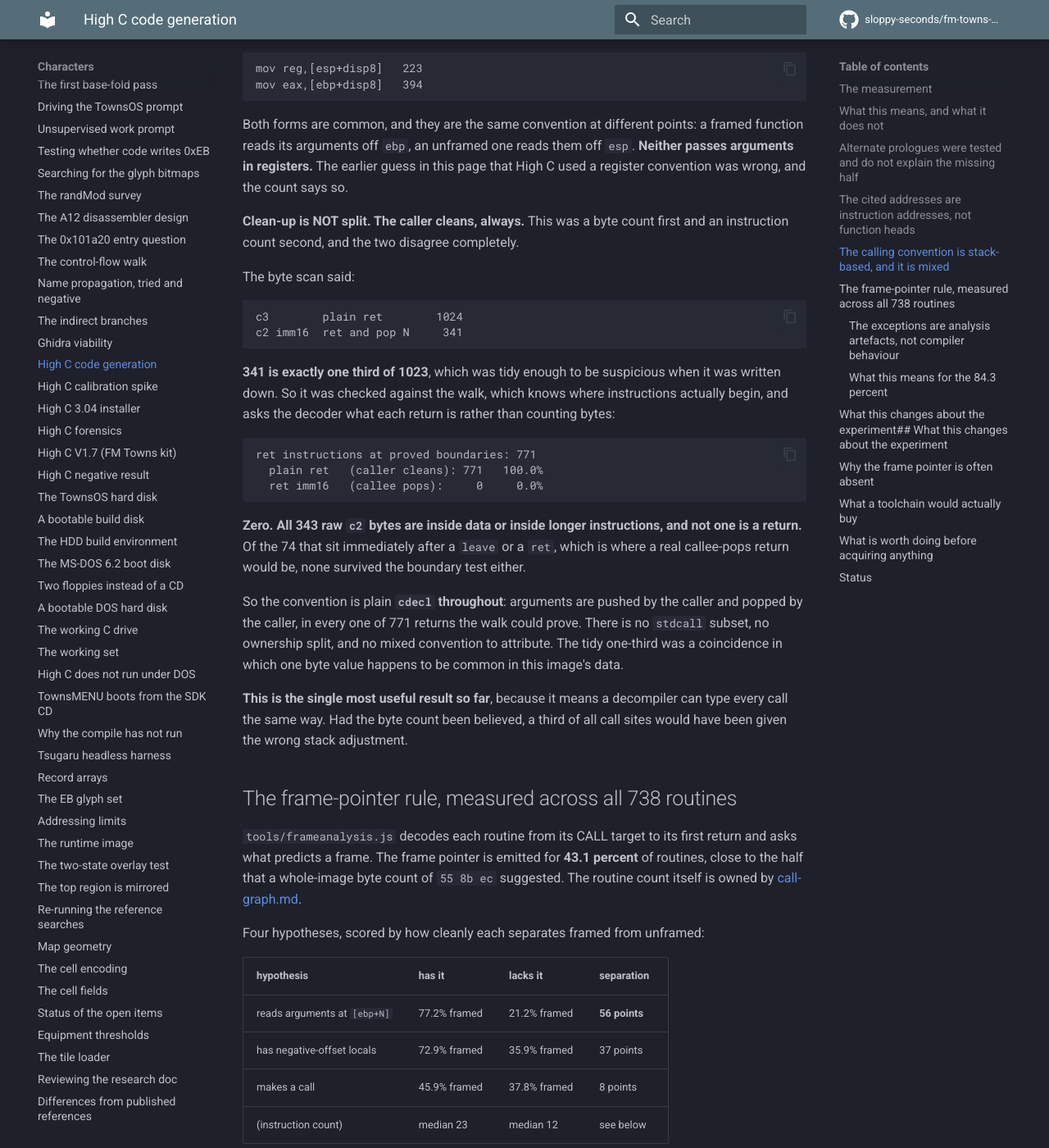
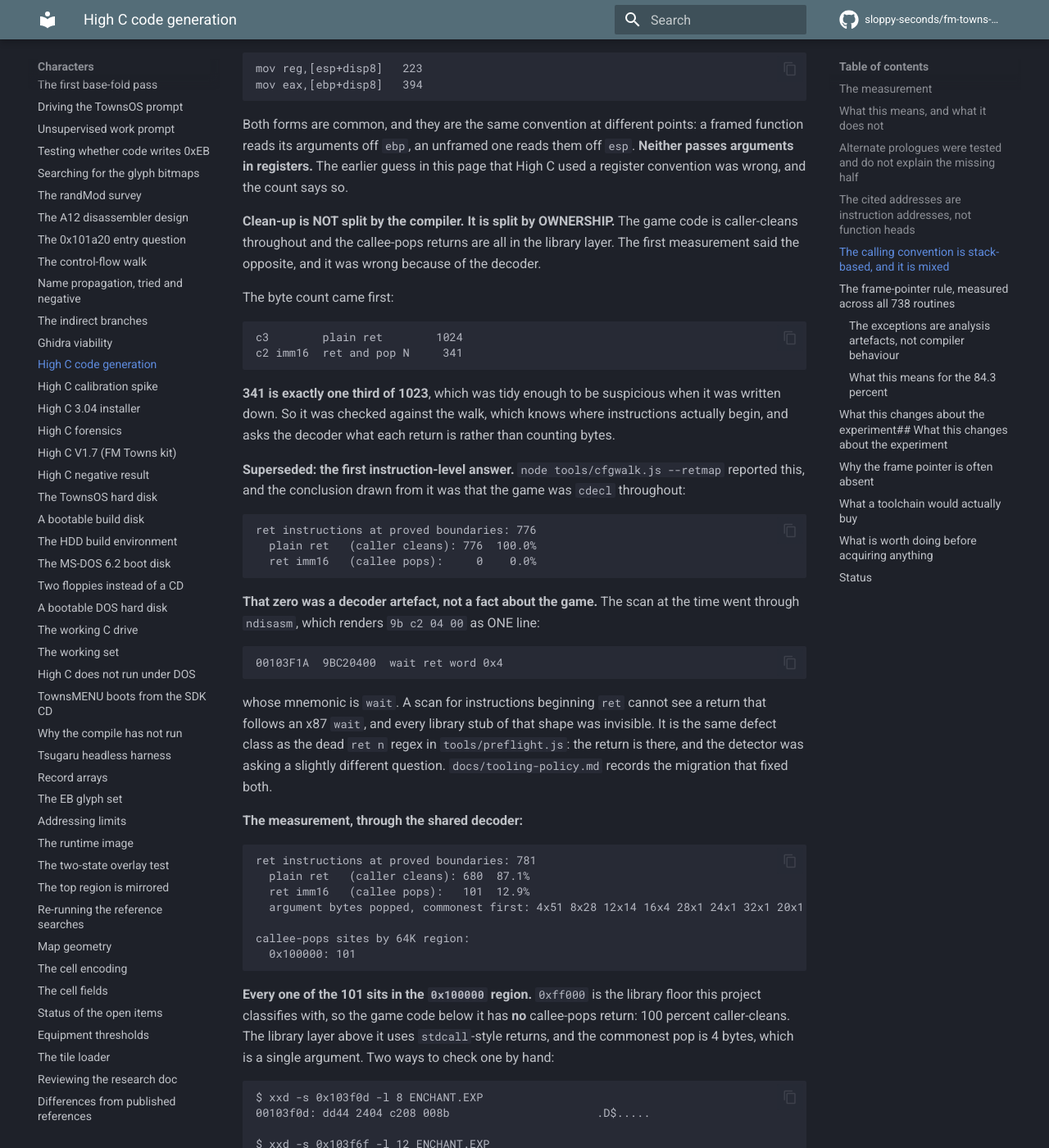
Before and after one commit to sloppy-seconds/fm-towns-ultima, an MkDocs documentation site: the page built from docs/highc-codegen.md, in a window 1280 px wide and 1400 px high, scrolled down 3901 px. Shown: the whole window at 82% size. Built offline with MkDocs 1.6.1 and Material for MkDocs 9.7.7, drawn with Linux system fonts in a browser that asks for light colours; comment, search, counter and statistics services are not loaded; some of the changed text lies outside the part shown.

Commit message:
The game is caller-cleans and the library is not, which is the reverse of the published claim
`docs/highc-codegen.md` said the game was `cdecl` throughout, "ret imm16 (callee
pops): 0, 0.0%" over 771 returns, and called that the most useful result in the
page. The zero was a decoder artefact. ndisasm renders `9b c2 04 00` as ONE line,

    00103F1A  9BC20400  wait ret word 0x4

whose mnemonic is `wait`, so a scan for instructions beginning `ret` could not see
a return that follows an x87 `wait`. Same defect class as the dead `ret n` regex in
`preflight.js`, one level up.

Measured now, `node tools/cfgwalk.js --retmap` through the shared decoder:

    ret instructions at proved boundaries: 781
      plain ret   (caller cleans): 680  87.1%
      ret imm16   (callee pops):   101  12.9%
    callee-pops sites by 64K region:
      0x100000: 101

Every one of the 101 is above the `0xff000` library floor, so the game code below
it is 100 percent caller-cleans. The split follows ownership rather than being a
compiler choice, which is a better answer than the old one: inside the game every
call is typed the same way, and the callee pops only at the boundary to the
library layer, where the graphics, sound and text primitives live.

Verified by hand at two sites. `dd44 2404 c208 00` is `fld qword [esp+4]` then
`ret 8`. `8b44 2404 df30 9bc2 0400` is `mov eax,[esp+4]`, `fbstp [eax]`, `wait`,
`ret 4`.

`cfgwalk.js --retmap --json` so a gate can read it, and `checkall.js` asserts the
PROPERTY rather than the counts: at least one callee-pops return must exist, so the
zero cannot return silently, and every one must sit at or above the library floor.
The check was seen to fail by making retmap blind to `ret imm16`, and passes when
restored.

````diff
--- a/docs/highc-codegen.md
+++ b/docs/highc-codegen.md
@@ -144,10 +144,11 @@ Both forms are common, and they are the same convention at different points: a f
 arguments off `ebp`, an unframed one reads them off `esp`. **Neither passes arguments in registers.** The earlier
 guess in this page that High C used a register convention was wrong, and the count says so.
 
-**Clean-up is NOT split. The caller cleans, always.** This was a byte count first and an instruction count
-second, and the two disagree completely.
+**Clean-up is NOT split by the compiler. It is split by OWNERSHIP.** The game code is caller-cleans
+throughout and the callee-pops returns are all in the library layer. The first measurement said the
+opposite, and it was wrong because of the decoder.
 
-The byte scan said:
+The byte count came first:
 
 ```
 c3        plain ret        1024
@@ -156,25 +157,66 @@ c2 imm16  ret and pop N     341
 
 **341 is exactly one third of 1023**, which was tidy enough to be suspicious when it was written down. So it was
 checked against the walk, which knows where instructions actually begin, and asks the decoder what each return is
-rather than counting bytes:
+rather than counting bytes.
+
+**Superseded: the first instruction-level answer.** `node tools/cfgwalk.js --retmap` reported this, and the
+conclusion drawn from it was that the game was `cdecl` throughout:
 
 ```
-ret instructions at proved boundaries: 771
-  plain ret   (caller cleans): 771   100.0%
-  ret imm16   (callee pops):     0     0.0%
+ret instructions at proved boundaries: 776
+  plain ret   (caller cleans): 776  100.0%
+  ret imm16   (callee pops):     0    0.0%
 ```
 
-**Zero. All 343 raw `c2` bytes are inside data or inside longer instructions, and not one is a return.** Of the
-74 that sit immediately after a `leave` or a `ret`, which is where a real callee-pops return would be, none
-survived the boundary test either.
+**That zero was a decoder artefact, not a fact about the game.** The scan at the time went through
+`ndisasm`, which renders `9b c2 04 00` as ONE line:
 
-So the convention is plain **`cdecl` throughout**: arguments are pushed by the caller and popped by the caller, in
-every one of 771 returns the walk could prove. There is no `stdcall` subset, no ownership split, and no mixed
-convention to attribute. The tidy one-third was a coincidence in which one byte value happens to be common in this
-image's data.
+```
+00103F1A  9BC20400  wait ret word 0x4
+```
 
-**This is the single most useful result so far**, because it means a decompiler can type every call the same way.
-Had the byte count been believed, a third of all call sites would have been given the wrong stack adjustment.
+whose mnemonic is `wait`. A scan for instructions beginning `ret` cannot see a return that follows an x87
+`wait`, and every library stub of that shape was invisible. It is the same defect class as the dead
+`ret n` regex in `tools/preflight.js`: the return is there, and the detector was asking a slightly
+different question. `docs/tooling-policy.md` records the migration that fixed both.
+
+**The measurement, through the shared decoder:**
+
+```
+ret instructions at proved boundaries: 781
+  plain ret   (caller cleans): 680  87.1%
+  ret imm16   (callee pops):   101  12.9%
+  argument bytes popped, commonest first: 4x51 8x28 12x14 16x4 28x1 24x1 32x1 20x1
+
+callee-pops sites by 64K region:
+  0x100000: 101
+```
+
+**Every one of the 101 sits in the `0x100000` region.** `0xff000` is the library floor this project
+classifies with, so the game code below it has **no** callee-pops return: 100 percent caller-cleans. The
+library layer above it uses `stdcall`-style returns, and the commonest pop is 4 bytes, which is a single
+argument. Two ways to check one by hand:
+
+```
+$ xxd -s 0x103f0d -l 8 ENCHANT.EXP
+00103f0d: dd44 2404 c208 008b                      .D$.....
+
+$ xxd -s 0x103f6f -l 12 ENCHANT.EXP
+00103f6f: 8b44 2404 df30 9bc2 0400 8b44            .D$..0.....D
+```
+
+The first is `fld qword [esp+4]` then `ret 8`. The second is `mov eax,[esp+4]`, `fbstp [eax]`, `wait`,
+`ret 4`. Both are x87 helpers, and in both the callee pops its own argument.
+
+**What this means for a decompiler is better than the old answer, not worse.** The split follows ownership,
+so it is predictable: inside the game, every call is typed the same way and the caller adjusts the stack.
+At the boundary to the library the callee does. Had the first count been believed, the decompiler would
+have been right about the game and wrong about the layer beneath it, which is where the graphics, sound and
+text primitives live.
+
+The counts 680 and 101 are asserted as a *property* rather than a number by `tools/checkall.js`
+(`return convention split by ownership`): at least one callee-pops return must exist, so the zero cannot
+return silently, and every one of them must sit at or above the library floor.
 
 ## The frame-pointer rule, measured across all 738 routines
 
@@ -286,7 +328,7 @@ it does not need a toolchain, and the experiment can spend its effort on the que
 | question | status now |
 |---|---|
 | register or stack arguments | **answered by counting**: stack, both framed and unframed forms |
-| who cleans the stack | **answered by instruction count**: the caller, in 771 of 771 proved returns |
+| who cleans the stack | **answered by instruction count**: the caller, in every proved return inside the game code. 101 callee-pops returns exist and all are in the library layer above `0xff000` |
 | when a frame pointer is emitted | **rule found**: framed iff the routine addresses the stack through `ebp`. The 84.3% figure is a floor, not the true accuracy, because most of its "exceptions" are not functions |
 | multiply-by-20 `lea`-then-shift sequence | **CONFIRMED by compiling**: `lea [reg+reg*4]` then `shl 2` is `i*20` exactly |
 | how a `switch` is emitted | **CONFIRMED by compiling**: `jmp dword near [cs:eax*4+disp]`, table holds segment-relative offsets |
````
Also changed, not shown: docs/plan.md (+10 -0 lines), 2 other files.
